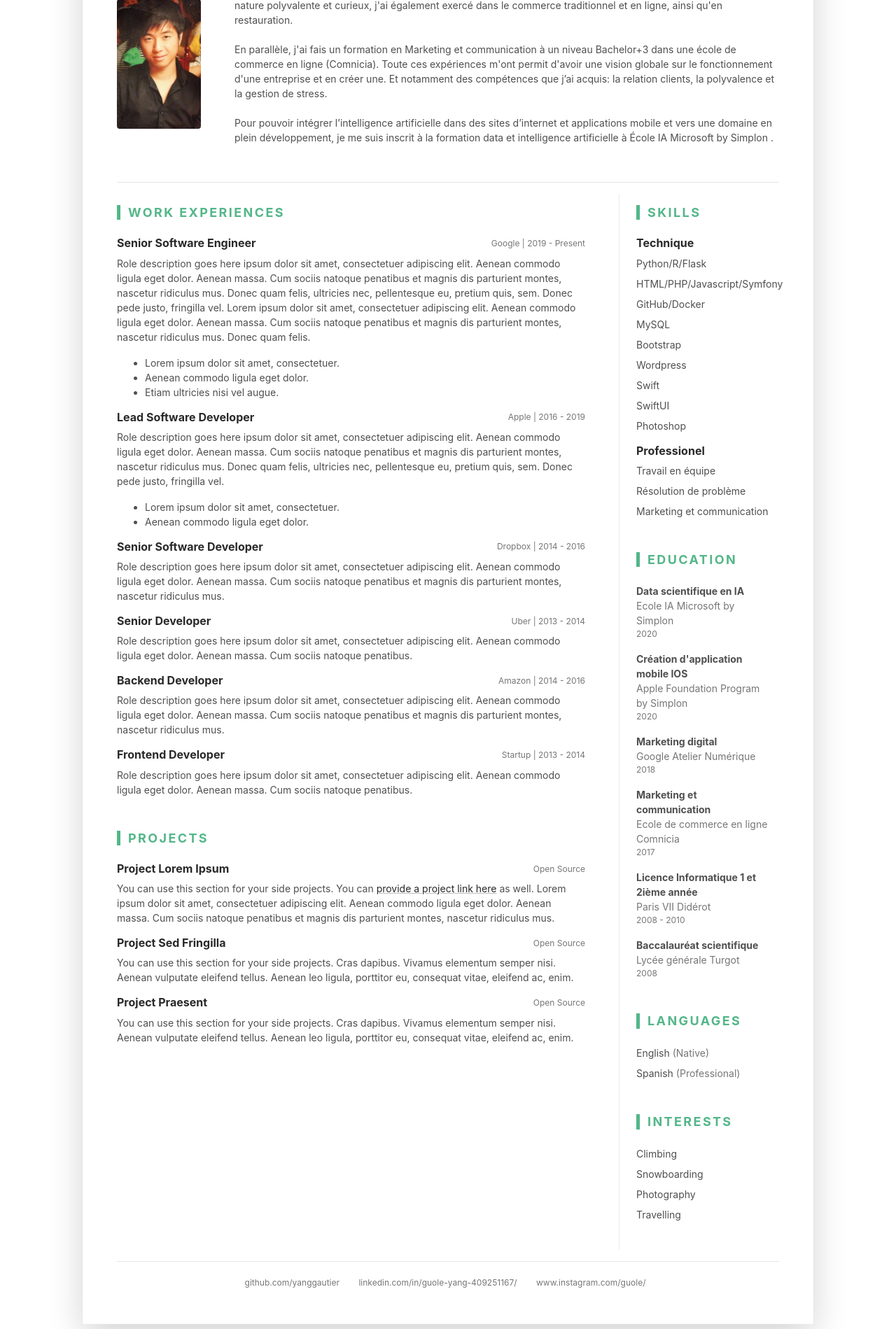
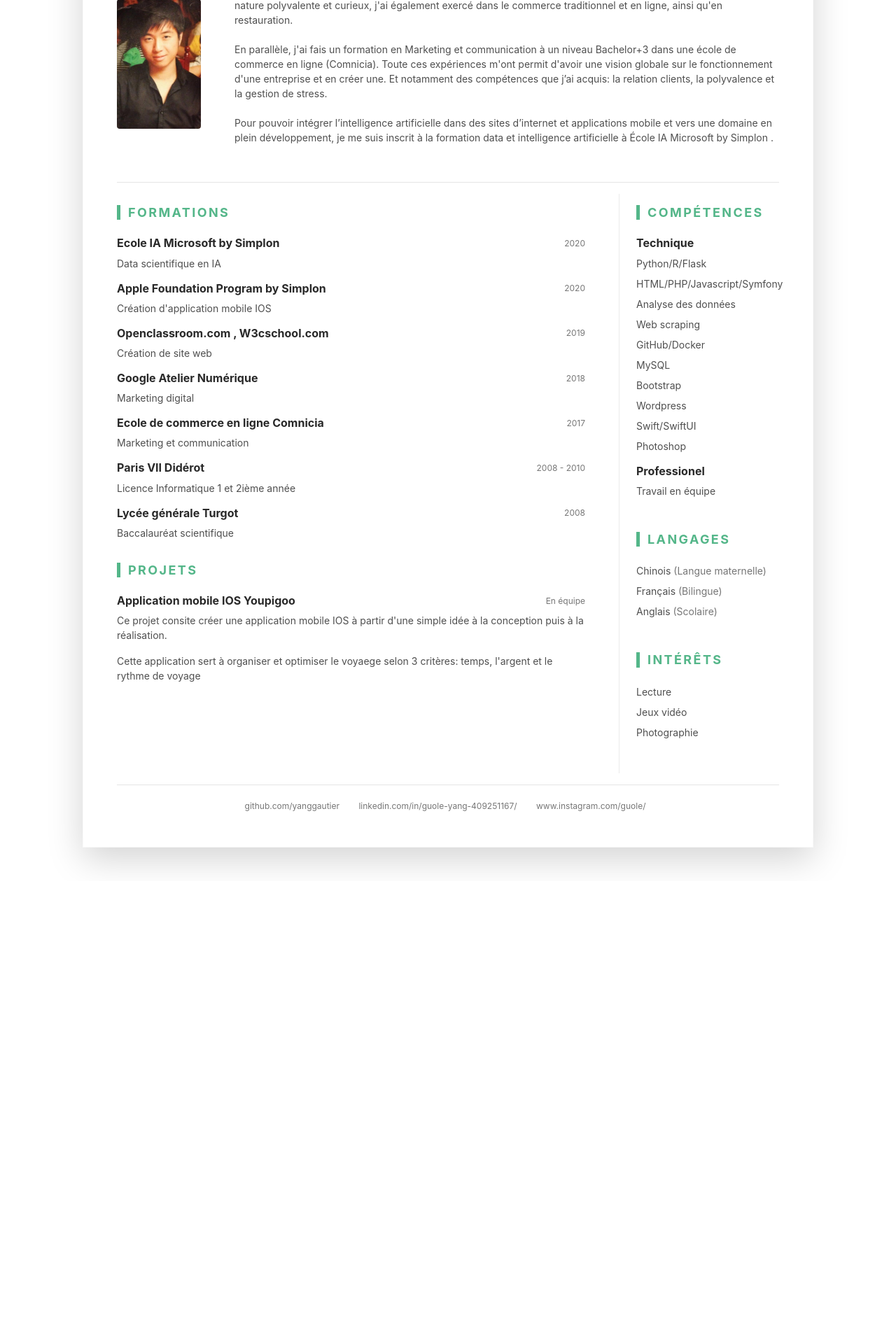
Before and after one commit to yanggautier/CV, a Flask app: page / in a window 1280 px wide. Shown: the part 274-2173 px from the top of the page at 70% size. After the commit the page ends 1516 px from the top, so only its background shows below. Run offline with Flask 2, Linux system fonts and the light colour scheme; some libraries are stand-ins or nearby versions.

Commit message:
Version complète

```diff
--- a/app.py
+++ b/app.py
@@ -26,36 +26,41 @@ person = {
                 }
             ]
     },
-    'educations':
+    'formations':
     [
-        {'year': '2020',
+        {'year': '2020 ',
             'school': 'Ecole IA Microsoft by Simplon',
-            'formation': 'Data scientifique en IA'
+            'identity': 'Data scientifique en IA'
          },
 
         {'year': '2020',
             'school': 'Apple Foundation Program by Simplon',
-            'formation': 'Création d\'application mobile IOS'
+            'identity': 'Création d\'application mobile IOS'
+         },
+
+        {'year': '2019',
+            'school': ' Openclassroom.com , W3cschool.com',
+            'identity': 'Création de site web'
          },
 
         {'year': '2018',
             'school': 'Google Atelier Numérique',
-            'formation': 'Marketing digital'
+            'identity': 'Marketing digital'
          },
 
         {'year': '2017',
             'school': 'Ecole de commerce en ligne Comnicia',
-            'formation': 'Marketing et communication',
+            'identity': 'Marketing et communication',
          },
         {
             'year': '2008 - 2010',
             'school': 'Paris VII Didérot',
-            'formation': 'Licence Informatique 1 et 2ième année'
+            'identity': 'Licence Informatique 1 et 2ième année'
         },
         {
             'year': '2008',
             'school': 'Lycée générale Turgot',
-            'formation': 'Baccalauréat scientifique'
+            'identity': 'Baccalauréat scientifique'
         }
 
     ],
@@ -77,6 +82,12 @@ person = {
                     'skill': 'HTML/PHP/Javascript/Symfony'
                 },
                 {
+                    'skill': 'Analyse des données'
+                },
+                {
+                    'skill': 'Web scraping'
+                },
+                {
                     'skill': 'GitHub/Docker'
                 },
                 {
@@ -89,10 +100,7 @@ person = {
                     'skill': 'Wordpress'
                 },
                 {
-                    'skill': 'Swift'
-                },
-                {
-                    'skill': 'SwiftUI'
+                    'skill': 'Swift/SwiftUI'
                 },
                 {
                     'skill': 'Photoshop'
@@ -102,37 +110,36 @@ person = {
             [
                 {
                     'skill': 'Travail en équipe',
-                },
-                {
-                    'skill': 'Résolution de problème',
-                },
-                {
-                    'skill': 'Marketing et communication',
                 }
             ]
     },
     'interests':
         [
-        {
-            'interet': 'Lecture',
-        },
-        {
-            'interet2': 'Jeux vidéo'
-        },
-        {
-            'interet3': 'Photographie'
-        }
+            {
+                'interet': 'Lecture',
+            },
+
+            {
+                'interet': 'Jeux vidéo'
+            },
+
+            {
+                'interet': 'Photographie'
+            }
     ],
     'languages':
         [
         {
             'langue': 'Chinois',
+            'level': 'Langue maternelle'
         },
         {
-            'langue': 'Français'
+            'langue': 'Français',
+            'level': 'Bilingue'
         },
         {
-            'langue': 'Anglais'
+            'langue': 'Anglais',
+            'level': 'Scolaire'
         }
     ],
 
@@ -141,7 +148,23 @@ person = {
             'github': 'github.com/yanggautier',
             'linkedin': 'linkedin.com/in/guole-yang-409251167/',
             'instagram': 'www.instagram.com/guole/'
-    }
+    },
+    'projects':
+        [
+            {
+                'name': "Application mobile IOS Youpigoo",
+                'description':
+                    [
+                        {
+                            'p': "Ce projet consite créer une application mobile IOS à partir d'une simple idée à la conception puis à la réalisation."
+                        },
+                        {
+                            'p': "Cette application sert à organiser et optimiser le voyaege selon 3 critères: temps, l'argent et le rythme de voyage"
+                        }
+                    ],
+                'status': 'En équipe'
+            }
+    ]
 }
 
 
--- a/templates/index.html
+++ b/templates/index.html
@@ -78,179 +78,54 @@
 					<div class="row">
 						<div class="resume-main col-12 col-lg-8 col-xl-9 pr-0 pr-lg-5">
 							<section class="work-section py-3">
-								<h3 class="text-uppercase resume-section-heading mb-4">Work Experiences</h3>
-								<div class="item mb-3">
-									<div class="item-heading row align-items-center mb-2">
-										<h4 class="item-title col-12 col-md-6 col-lg-8 mb-2 mb-md-0">Senior Software
-											Engineer</h4>
-										<div
-											class="item-meta col-12 col-md-6 col-lg-4 text-muted text-left text-md-right">
-											Google | 2019 - Present</div>
+								<h3 class="text-uppercase resume-section-heading mb-4">Formations</h3>
 
-									</div>
-									<div class="item-content">
-										<p>Role description goes here ipsum dolor sit amet, consectetuer adipiscing
-											elit. Aenean commodo ligula eget dolor. Aenean massa. Cum sociis natoque
-											penatibus et magnis dis parturient montes, nascetur ridiculus mus. Donec
-											quam felis, ultricies nec, pellentesque eu, pretium quis, sem. Donec pede
-											justo, fringilla vel. Lorem ipsum dolor sit amet, consectetuer adipiscing
-											elit. Aenean commodo ligula eget dolor. Aenean massa. Cum sociis natoque
-											penatibus et magnis dis parturient montes, nascetur ridiculus mus. Donec
-											quam felis.</p>
-										<ul class="resume-list">
-											<li>Lorem ipsum dolor sit amet, consectetuer.</li>
-											<li>Aenean commodo ligula eget dolor.</li>
-											<li>Etiam ultricies nisi vel augue.</li>
-										</ul>
-									</div>
-								</div>
+								{% for formation in person.formations%}
 								<!--//item-->
 								<div class="item mb-3">
 									<div class="item-heading row align-items-center mb-2">
-										<h4 class="item-title col-12 col-md-6 col-lg-8 mb-2 mb-md-0">Lead Software
-											Developer</h4>
+										<h4 class="item-title col-12 col-md-6 col-lg-8 mb-2 mb-md-0">
+											{{ formation.school }}</h4>
 										<div
 											class="item-meta col-12 col-md-6 col-lg-4 text-muted text-left text-md-right">
-											Apple | 2016 - 2019</div>
+											{{ formation.year }}</div>
 
 									</div>
+
+
 									<div class="item-content">
-										<p>Role description goes here ipsum dolor sit amet, consectetuer adipiscing
-											elit. Aenean commodo ligula eget dolor. Aenean massa. Cum sociis natoque
-											penatibus et magnis dis parturient montes, nascetur ridiculus mus. Donec
-											quam felis, ultricies nec, pellentesque eu, pretium quis, sem. Donec pede
-											justo, fringilla vel.</p>
-										<ul class="resume-list">
-											<li>Lorem ipsum dolor sit amet, consectetuer.</li>
-											<li>Aenean commodo ligula eget dolor.</li>
-										</ul>
+										<p>{{ formation.identity }}</p>
 									</div>
 								</div>
-								<!--//item-->
-								<div class="item mb-3">
-									<div class="item-heading row align-items-center mb-2">
-										<h4 class="item-title col-12 col-md-6 col-lg-8 mb-2 mb-md-0">Senior Software
-											Developer</h4>
-										<div
-											class="item-meta col-12 col-md-6 col-lg-4 text-muted text-left text-md-right">
-											Dropbox | 2014 - 2016</div>
+								{% endfor %}
 
-									</div>
-									<div class="item-content">
-										<p>Role description goes here ipsum dolor sit amet, consectetuer adipiscing
-											elit. Aenean commodo ligula eget dolor. Aenean massa. Cum sociis natoque
-											penatibus et magnis dis parturient montes, nascetur ridiculus mus.</p>
-									</div>
-								</div>
-								<!--//item-->
-								<div class="item">
-									<div class="item-heading row align-items-center mb-2">
-										<h4 class="item-title col-12 col-md-6 col-lg-8 mb-2 mb-md-0">Senior Developer
-										</h4>
-										<div
-											class="item-meta col-12 col-md-6 col-lg-4 text-muted text-left text-md-right">
-											Uber | 2013 - 2014</div>
-
-									</div>
-									<div class="item-content">
-										<p>Role description goes here ipsum dolor sit amet, consectetuer adipiscing
-											elit. Aenean commodo ligula eget dolor. Aenean massa. Cum sociis natoque
-											penatibus. </p>
-									</div>
-								</div>
-								<!--//item-->
-								<div class="item">
-									<div class="item-heading row align-items-center mb-2">
-										<h4 class="item-title col-12 col-md-6 col-lg-8 mb-2 mb-md-0">Backend Developer
-										</h4>
-										<div
-											class="item-meta col-12 col-md-6 col-lg-4 text-muted text-left text-md-right">
-											Amazon | 2014 - 2016</div>
-
-									</div>
-									<div class="item-content">
-										<p>Role description goes here ipsum dolor sit amet, consectetuer adipiscing
-											elit. Aenean commodo ligula eget dolor. Aenean massa. Cum sociis natoque
-											penatibus et magnis dis parturient montes, nascetur ridiculus mus.</p>
-									</div>
-								</div>
-								<!--//item-->
-								<div class="item">
-									<div class="item-heading row align-items-center mb-2">
-										<h4 class="item-title col-12 col-md-6 col-lg-8 mb-2 mb-md-0">Frontend Developer
-										</h4>
-										<div
-											class="item-meta col-12 col-md-6 col-lg-4 text-muted text-left text-md-right">
-											Startup | 2013 - 2014</div>
-
-									</div>
-									<div class="item-content">
-										<p>Role description goes here ipsum dolor sit amet, consectetuer adipiscing
-											elit. Aenean commodo ligula eget dolor. Aenean massa. Cum sociis natoque
-											penatibus. </p>
-									</div>
-								</div>
-								<!--//item-->
-
-							</section>
 								<!--//work-section-->
 
 
 								<section class="project-section py-3">
-								<h3 class="text-uppercase resume-section-heading mb-4">Projects</h3>
-								<div class="item mb-3">
+									<h3 class="text-uppercase resume-section-heading mb-4">Projets</h3>
+
+
+									{% for project in person.projects %}
+									<!--//item-->
+									<div class="item">
 										<div class="item-heading row align-items-center mb-2">
-										<h4 class="item-title col-12 col-md-6 col-lg-8 mb-2 mb-md-0">Project Lorem Ipsum
+											<h4 class="item-title col-12 col-md-6 col-lg-8 mb-2 mb-md-0">
+												{{ project.name }}
 											</h4>
 											<div
 												class="item-meta col-12 col-md-6 col-lg-4 text-muted text-left text-md-right">
-											Open Source</div>
+												{{ project.status }}</div>
 
 										</div>
 										<div class="item-content">
-										<p>You can use this section for your side projects. You can <a href="#"
-												class="theme-link">provide a project link here</a> as well. Lorem ipsum
-											dolor sit amet, consectetuer adipiscing elit. Aenean commodo ligula eget
-											dolor. Aenean massa. Cum sociis natoque penatibus et magnis dis parturient
-											montes, nascetur ridiculus mus.</p>
-
+											{% for des in project.description%}
+											<p>{{ des.p }}</p>
+											{% endfor %}
 
 										</div>
 									</div>
-								<!--//item-->
-								<div class="item">
-									<div class="item-heading row align-items-center mb-2">
-										<h4 class="item-title col-12 col-md-6 col-lg-8 mb-2 mb-md-0">Project Sed
-											Fringilla</h4>
-										<div
-											class="item-meta col-12 col-md-6 col-lg-4 text-muted text-left text-md-right">
-											Open Source</div>
-
-									</div>
-									<div class="item-content">
-										<p>You can use this section for your side projects. Cras dapibus. Vivamus
-											elementum semper nisi. Aenean vulputate eleifend tellus. Aenean leo ligula,
-											porttitor eu, consequat vitae, eleifend ac, enim.</p>
-
-									</div>
-								</div>
-								<!--//item-->
-								<div class="item">
-									<div class="item-heading row align-items-center mb-2">
-										<h4 class="item-title col-12 col-md-6 col-lg-8 mb-2 mb-md-0">Project Praesent
-										</h4>
-										<div
-											class="item-meta col-12 col-md-6 col-lg-4 text-muted text-left text-md-right">
-											Open Source</div>
-
-									</div>
-									<div class="item-content">
-										<p>You can use this section for your side projects. Cras dapibus. Vivamus
-											elementum semper nisi. Aenean vulputate eleifend tellus. Aenean leo ligula,
-											porttitor eu, consequat vitae, eleifend ac, enim.</p>
-
-									</div>
-								</div>
+									{% endfor %}
 									<!--//item-->
 								</section>
 								<!--//project-section-->
@@ -258,7 +133,7 @@
 						<!--//resume-main-->
 						<aside class="resume-aside col-12 col-lg-4 col-xl-3 px-lg-4 pb-lg-4">
 							<section class="skills-section py-3">
-								<h3 class="text-uppercase resume-section-heading mb-4">Skills</h3>
+								<h3 class="text-uppercase resume-section-heading mb-4">Compétences</h3>
 								<div class="item">
 									<h4 class="item-title">Technique</h4>
 									<ul class="list-unstyled resume-skills-list">
@@ -280,7 +155,7 @@
 								<!--//item-->
 							</section>
 							<!--//skills-section-->
-							<section class="education-section py-3">
+							<!-- <section class="education-section py-3">
 								<h3 class="text-uppercase resume-section-heading mb-4">Education</h3>
 								<ul class="list-unstyled resume-education-list">
 									{% for education in person.educations %}
@@ -292,7 +167,7 @@
 									{% endfor %}
 
 								</ul>
-							</section>
+							</section> -->
 							<!--//education-section-->
 							<!-- <section class="education-section py-3">
 								<h3 class="text-uppercase resume-section-heading mb-4">Awards</h3>
@@ -309,20 +184,21 @@
 							</section> -->
 							<!--//education-section-->
 							<section class="skills-section py-3">
-								<h3 class="text-uppercase resume-section-heading mb-4">Languages</h3>
+								<h3 class="text-uppercase resume-section-heading mb-4">Langages</h3>
 								<ul class="list-unstyled resume-lang-list">
-									<li class="mb-2">English <span class="text-muted">(Native)</span></li>
-									<li>Spanish <span class="text-muted">(Professional)</span></li>
+									{% for langue in person.languages %}
+									<li class="mb-2">{{langue.langue}} <span
+											class="text-muted">({{ langue.level }})</span></li>
+									{% endfor %}
 								</ul>
 							</section>
 							<!--//certificates-section-->
 							<section class="skills-section py-3">
-								<h3 class="text-uppercase resume-section-heading mb-4">Interests</h3>
+								<h3 class="text-uppercase resume-section-heading mb-4">Intérêts</h3>
 								<ul class="list-unstyled resume-interests-list mb-0">
-									<li class="mb-2">Climbing</li>
-									<li class="mb-2">Snowboarding</li>
-									<li class="mb-2">Photography</li>
-									<li>Travelling</li>
+									{% for int in person.interests  %}
+									<li class="mb-2">{{ int.interet }}</li>
+									{% endfor %}
 								</ul>
 							</section>
 							<!--//certificates-section-->
```
Lines whose indentation alone changed are shown as unchanged.
